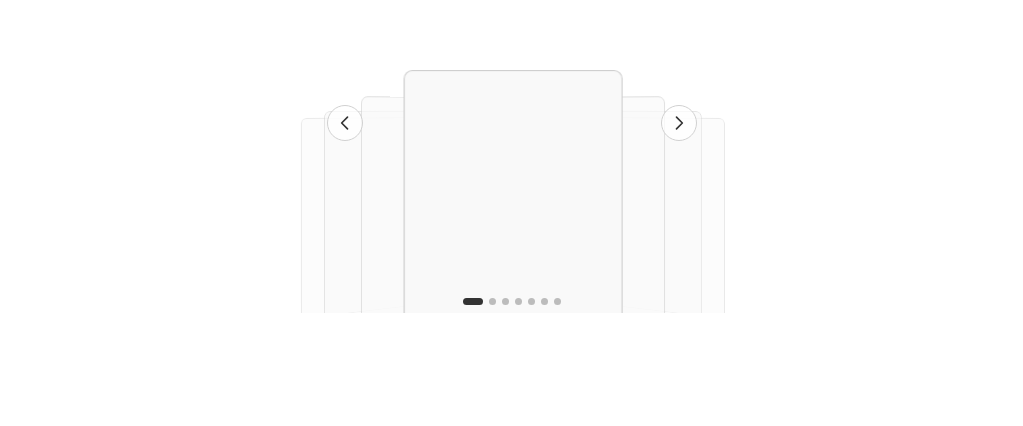
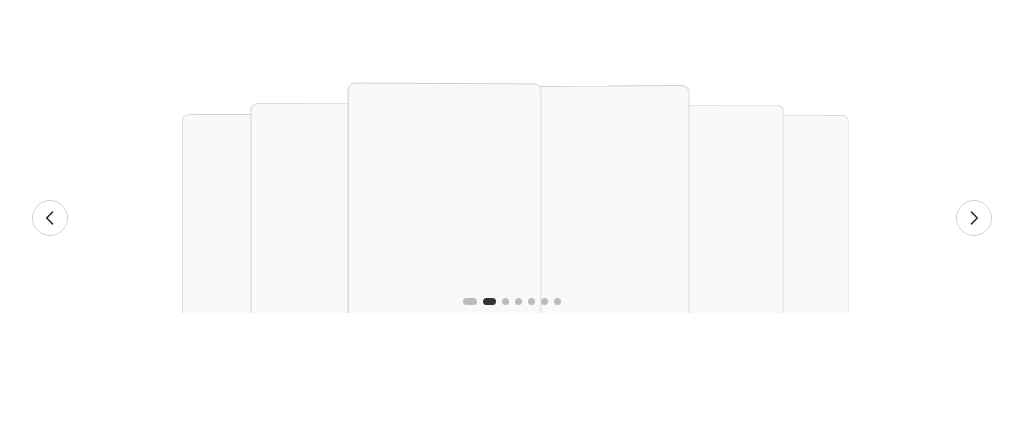
Before and after one commit to deepp2905/cards-stacking, a React (Vite) app: page / in a window 1280 px wide. Both pictures are taken after a click on the tab "V4". Shown: the part 253-679 px from the top of the page, without its empty margins (128-1151 px from the left). Built offline with nearby package versions, Linux system fonts and the light colour scheme.

Commit message:
improved layout and motion

```diff
--- a/src/App.css
+++ b/src/App.css
@@ -146,7 +146,7 @@
 
 .carousel-arrow {
   position: absolute;
-  top: 50%;
+  top: 75%;
   z-index: 60;
   width: 36px;
   height: 36px;
@@ -180,11 +180,11 @@
 }
 
 .carousel-arrow-left {
-  left: calc(50% - 185px);
+  left: calc(50% - 480px);
 }
 
 .carousel-arrow-right {
-  right: calc(50% - 185px);
+  right: calc(50% - 480px);
 }
 
 .carousel-dots {
--- a/src/StackV4.jsx
+++ b/src/StackV4.jsx
@@ -1,5 +1,5 @@
 import { AnimatePresence, motion } from 'framer-motion'
-import { useCallback, useMemo, useState } from 'react'
+import { useCallback, useEffect, useMemo, useRef, useState } from 'react'
 import Card from './Card'
 
 const DEFAULT_CARDS = [0, 1, 2, 3, 4, 5, 6]
@@ -10,7 +10,11 @@ const SPRING = {
   damping: 24,
 }
 
-const SWIPE_THRESHOLD = 60
+const AUTO_PLAY_MS = 1400
+const DRAG_ROTATE_STEP = 80
+const RISE_EASE = [0.2, 0.8, 0.6, 1]
+const SPREAD_EASE = [0.2, 0.8, 0.6, 1]
+const WRAP_FADE_MS = 480
 
 function wrapIndex(index, length) {
   return (index + length) % length
@@ -26,10 +30,10 @@ function getRelativeIndex(index, activeIndex, length) {
   return relative
 }
 
-function getCardPose(relative, pointer) {
+function getCardPose(relative, pointer, hidden = false) {
   const distance = Math.abs(relative)
   const side = Math.sign(relative)
-  const xPositions = [0, 72, 124, 160]
+  const xPositions = [0, 144, 248, 320]
   const visibleDistance = Math.min(distance, xPositions.length - 1)
 
   return {
@@ -37,7 +41,7 @@ function getCardPose(relative, pointer) {
     y: distance * 5,
     z: distance === 0 ? 70 : -distance * 42,
     scale: distance === 0 ? 1 : Math.max(0.78, 0.94 - distance * 0.07),
-    opacity: distance === 0 ? 1 : Math.max(0.5, 0.82 - distance * 0.12),
+    opacity: hidden ? 0 : 1,
     rotateY: distance === 0 ? pointer.x * 7 : side * -24,
     rotateX: distance === 0 ? pointer.y * -5 : 0,
     zIndex: 30 - distance,
@@ -45,12 +49,21 @@ function getCardPose(relative, pointer) {
 }
 
 const cardVariants = {
-  present: ({ relative, pointer }) => getCardPose(relative, pointer),
+  enter: {
+    x: 0,
+    y: 380,
+    z: 0,
+    scale: 1,
+    opacity: 1,
+    rotateY: 0,
+    rotateX: 0,
+  },
+  present: ({ relative, pointer, hidden }) => getCardPose(relative, pointer, hidden),
   exit: ({ relative }) => ({
     x: Math.sign(relative || -1) * 180,
     z: -160,
     scale: 0.72,
-    opacity: 0,
+    opacity: 1,
     rotateY: Math.sign(relative || -1) * 28,
   }),
 }
@@ -58,8 +71,25 @@ const cardVariants = {
 function StackV4({ cards = DEFAULT_CARDS }) {
   const [activeIndex, setActiveIndex] = useState(0)
   const [pointer, setPointer] = useState({ x: 0, y: 0 })
+  const [isDragging, setIsDragging] = useState(false)
+  const [isHovered, setIsHovered] = useState(false)
+  const [controlsVisible, setControlsVisible] = useState(false)
+  const [hiddenWrapIndex, setHiddenWrapIndex] = useState(null)
+  const dragSteps = useRef(0)
+  const wrapFadeTimer = useRef(null)
   const safeCards = useMemo(() => cards.filter((card) => card !== null && card !== undefined), [cards])
   const totalCards = safeCards.length
+
+  const hideLeftWrapCard = useCallback(
+    (currentIndex) => {
+      setHiddenWrapIndex(wrapIndex(currentIndex - 3, totalCards))
+      window.clearTimeout(wrapFadeTimer.current)
+      wrapFadeTimer.current = window.setTimeout(() => {
+        setHiddenWrapIndex(null)
+      }, WRAP_FADE_MS)
+    },
+    [totalCards]
+  )
 
   const navigateTo = useCallback(
     (nextIndex) => {
@@ -72,9 +102,45 @@ function StackV4({ cards = DEFAULT_CARDS }) {
 
   const navigateBy = useCallback(
     (direction) => {
-      navigateTo(activeIndex + direction)
+      if (!totalCards) return
+
+      setActiveIndex((currentIndex) => {
+        if (direction > 0) {
+          hideLeftWrapCard(currentIndex)
+        }
+
+        return wrapIndex(currentIndex + direction, totalCards)
+      })
     },
-    [activeIndex, navigateTo]
+    [hideLeftWrapCard, totalCards]
+  )
+
+  useEffect(() => {
+    const controlsTimer = window.setTimeout(() => {
+      setControlsVisible(true)
+    }, 1300)
+
+    return () => window.clearTimeout(controlsTimer)
+  }, [])
+
+  useEffect(() => {
+    if (!controlsVisible || isDragging || isHovered || totalCards < 2) return undefined
+
+    const interval = window.setInterval(() => {
+      setActiveIndex((currentIndex) => {
+        hideLeftWrapCard(currentIndex)
+        return wrapIndex(currentIndex + 1, totalCards)
+      })
+    }, AUTO_PLAY_MS)
+
+    return () => window.clearInterval(interval)
+  }, [controlsVisible, hideLeftWrapCard, isDragging, isHovered, totalCards])
+
+  useEffect(
+    () => () => {
+      window.clearTimeout(wrapFadeTimer.current)
+    },
+    []
   )
 
   function handlePointerMove(event) {
@@ -88,14 +154,35 @@ function StackV4({ cards = DEFAULT_CARDS }) {
     })
   }
 
-  function handleDragEnd(_event, info) {
-    if (info.offset.x > SWIPE_THRESHOLD) {
-      navigateBy(-1)
-      return
+  function handleDrag(_event, info) {
+    const nextSteps = Math.trunc(info.offset.x / DRAG_ROTATE_STEP)
+    const stepDelta = nextSteps - dragSteps.current
+
+    if (stepDelta !== 0) {
+      navigateBy(-stepDelta)
+      dragSteps.current = nextSteps
     }
+  }
 
-    if (info.offset.x < -SWIPE_THRESHOLD) {
-      navigateBy(1)
+  function handleDragStart() {
+    dragSteps.current = 0
+    setIsDragging(true)
+  }
+
+  function handleDragEnd() {
+    dragSteps.current = 0
+    setIsDragging(false)
+  }
+
+  function getCardTransition() {
+    return {
+      y: { duration: 0.4, ease: RISE_EASE },
+      x: { duration: 0.4, delay: 0.55, ease: SPREAD_EASE },
+      z: { duration: 0.4, delay: 0.55, ease: SPREAD_EASE },
+      scale: { duration: 0.4, delay: 0.55, ease: SPREAD_EASE },
+      rotateY: { duration: 0.4, delay: 0.55, ease: SPREAD_EASE },
+      rotateX: { duration: 0.4, delay: 0.55, ease: SPREAD_EASE },
+      opacity: { duration: 0.4, ease: RISE_EASE },
     }
   }
 
@@ -106,30 +193,38 @@ function StackV4({ cards = DEFAULT_CARDS }) {
   return (
     <div
       className="viewport carousel-viewport"
+      onMouseEnter={() => setIsHovered(true)}
       onMouseMove={handlePointerMove}
-      onMouseLeave={() => setPointer({ x: 0, y: 0 })}
+      onMouseLeave={() => {
+        setIsHovered(false)
+        setPointer({ x: 0, y: 0 })
+      }}
     >
-      <button
+      <motion.button
         className="carousel-arrow carousel-arrow-left"
         type="button"
         aria-label="Previous card"
         onClick={() => navigateBy(-1)}
+        initial={{ opacity: 0 }}
+        animate={{ opacity: controlsVisible ? 1 : 0 }}
+        transition={{ duration: 0.4, ease: SPREAD_EASE }}
       >
         <svg viewBox="0 0 24 24" aria-hidden="true">
           <path d="M15 5 8 12l7 7" />
         </svg>
-      </button>
+      </motion.button>
 
       <div className="carousel-stage">
         <div className="carousel-stack">
-          <AnimatePresence initial={false}>
+          <AnimatePresence>
             {safeCards.map((card, index) => {
               const relative = getRelativeIndex(index, activeIndex, totalCards)
               const distance = Math.abs(relative)
 
               if (distance > 3) return null
 
-              const pose = getCardPose(relative, pointer)
+              const hidden = hiddenWrapIndex === index
+              const pose = getCardPose(relative, pointer, hidden)
 
               return (
                 <Card
@@ -137,15 +232,17 @@ function StackV4({ cards = DEFAULT_CARDS }) {
                   index={pose.zIndex}
                   className="carousel-card"
                   style={{ zIndex: pose.zIndex }}
-                  custom={{ relative, pointer }}
+                  custom={{ relative, pointer, hidden }}
                   variants={cardVariants}
-                  initial={false}
+                  initial="enter"
                   animate="present"
                   exit="exit"
-                  transition={SPRING}
+                  transition={controlsVisible ? SPRING : getCardTransition()}
                   drag="x"
                   dragConstraints={{ left: 0, right: 0 }}
-                  dragElastic={0.18}
+                  dragElastic={0.28}
+                  onDrag={handleDrag}
+                  onDragStart={handleDragStart}
                   onDragEnd={handleDragEnd}
                   whileHover={{ y: -50, transition: { duration: 0.15 } }}
                   whileTap={{ scale: pose.scale * 0.98 }}
@@ -156,18 +253,27 @@ function StackV4({ cards = DEFAULT_CARDS }) {
         </div>
       </div>
 
-      <button
+      <motion.button
         className="carousel-arrow carousel-arrow-right"
         type="button"
         aria-label="Next card"
         onClick={() => navigateBy(1)}
+        initial={{ opacity: 0 }}
+        animate={{ opacity: controlsVisible ? 1 : 0 }}
+        transition={{ duration: 0.4, ease: SPREAD_EASE }}
       >
         <svg viewBox="0 0 24 24" aria-hidden="true">
           <path d="m9 5 7 7-7 7" />
         </svg>
-      </button>
+      </motion.button>
 
-      <div className="carousel-dots" aria-label="Carousel pagination">
+      <motion.div
+        className="carousel-dots"
+        aria-label="Carousel pagination"
+        initial={{ opacity: 0 }}
+        animate={{ opacity: controlsVisible ? 1 : 0 }}
+        transition={{ duration: 0.4, ease: SPREAD_EASE }}
+      >
         {safeCards.map((card, index) => (
           <motion.button
             key={`${card}-dot-${index}`}
@@ -180,7 +286,7 @@ function StackV4({ cards = DEFAULT_CARDS }) {
             transition={SPRING}
           />
         ))}
-      </div>
+      </motion.div>
     </div>
   )
 }
```
